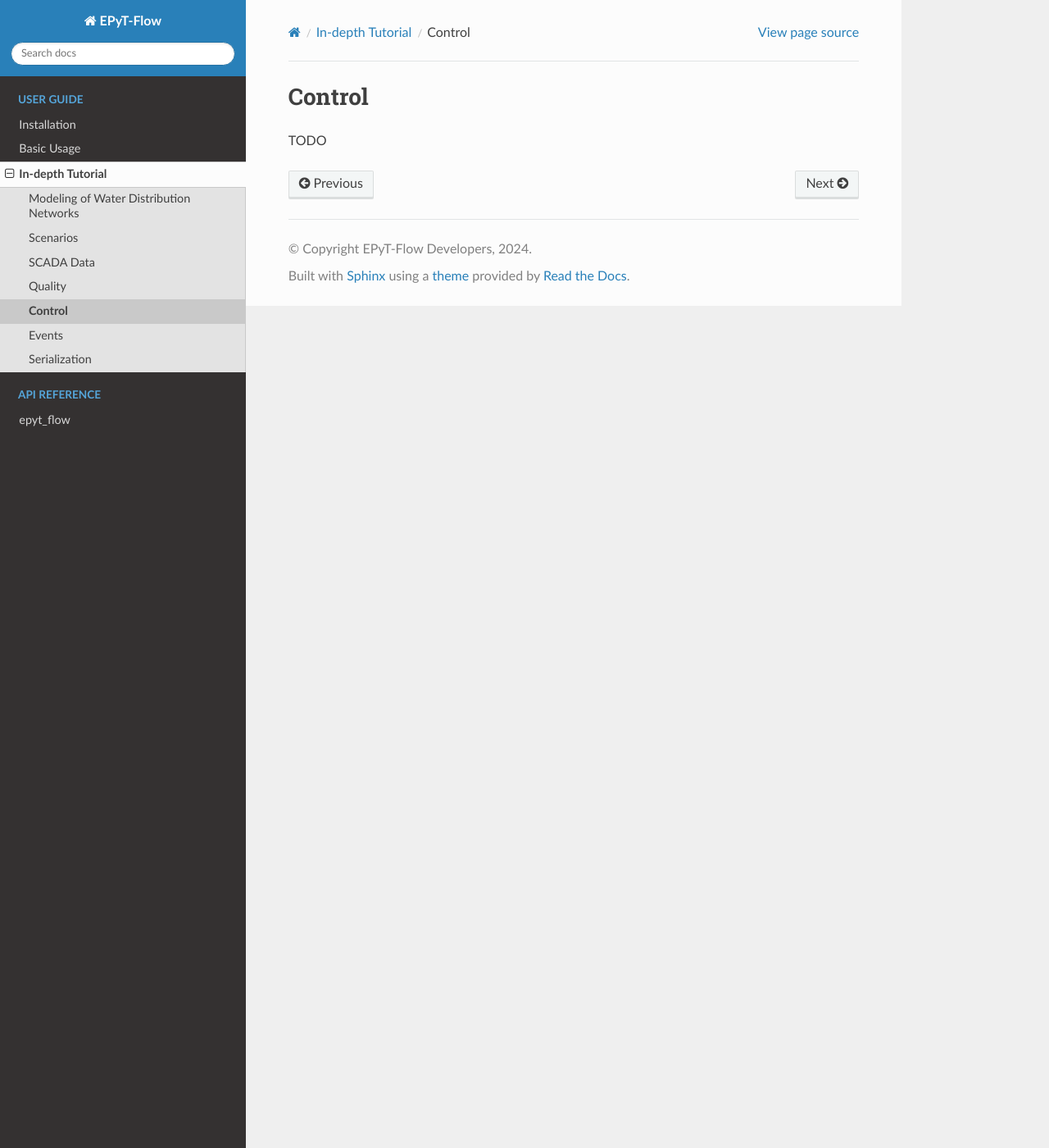
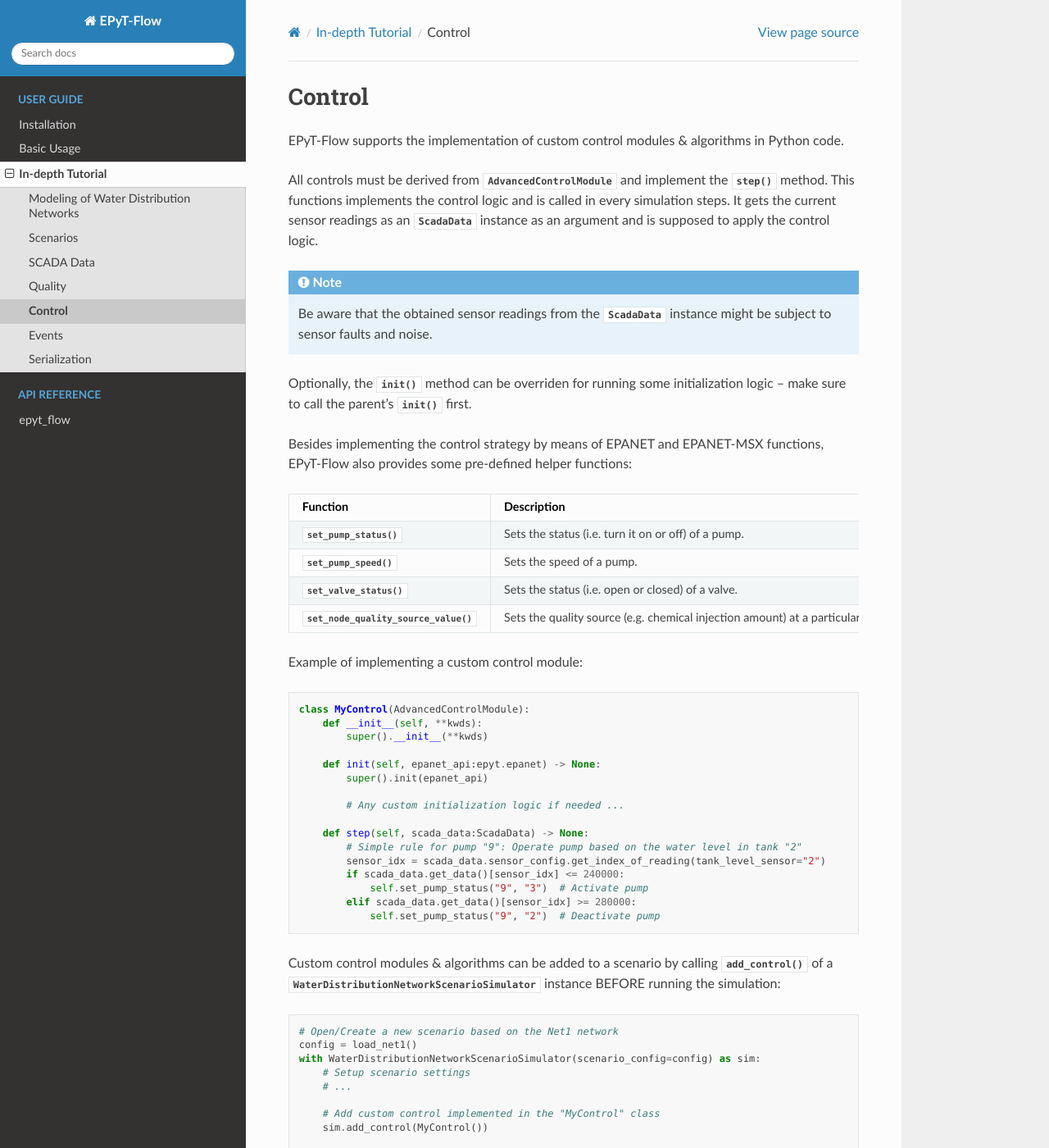
Before and after one commit to WaterFutures/EPyT-Flow, a Sphinx documentation site: the page built from docs/tut.control.rst, in a window 1280 px wide and 1400 px high. Shown: the whole window at 82% size. Built offline with Sphinx 7.4.7 and the Read the Docs theme 2.0.0, drawn with Linux system fonts in a browser that asks for light colours; some of the changed text lies outside the part shown.

Commit message:
Add tutorial and documentation on control

```diff
--- a/docs/tut.control.rst
+++ b/docs/tut.control.rst
@@ -4,4 +4,75 @@
 Control
 *******
 
-TODO
+EPyT-Flow supports the implementation of custom control modules & algorithms in Python code.
+
+All controls must be derived from :class:`~epyt_flow.simulation.scada.advanced_control.AdvancedControlModule`
+and implement the :func:`~epyt_flow.simulation.scada.advanced_control.AdvancedControlModule.step` method.
+This functions implements the control logic and is called in every simulation steps.
+It gets the current sensor readings as an :class:`~epyt_flow.simulation.scada.scada_data.ScadaData`
+instance as an argument and is supposed to apply the control logic.
+
+.. note::
+    Be aware that the obtained sensor readings from the
+    :class:`~epyt_flow.simulation.scada.scada_data.ScadaData`
+    instance might be subject to sensor faults and noise.
+
+Optionally, the :func:`~epyt_flow.simulation.scada.advanced_control.AdvancedControlModule.init` method
+can be overriden for running some initialization logic -- make sure to call the parent's
+:func:`~epyt_flow.simulation.scada.advanced_control.AdvancedControlModule.init` first.
+
+Besides implementing the control strategy by means of EPANET and EPANET-MSX functions,
+EPyT-Flow also provides some pre-defined helper functions:
+
++------------------------------------------------------------------------------------------------------------+---------------------------------------------------------------------------------------------------------+
+| Function                                                                                                   | Description                                                                                             |
++============================================================================================================+=========================================================================================================+
+| :func:`~epyt_flow.simulation.scada.advanced_control.AdvancedControlModule.set_pump_status`                 | Sets the status (i.e. turn it on or off) of a pump.                                                     |
++------------------------------------------------------------------------------------------------------------+---------------------------------------------------------------------------------------------------------+
+| :func:`~epyt_flow.simulation.scada.advanced_control.AdvancedControlModule.set_pump_speed`                  | Sets the speed of a pump.                                                                               |
++------------------------------------------------------------------------------------------------------------+---------------------------------------------------------------------------------------------------------+
+| :func:`~epyt_flow.simulation.scada.advanced_control.AdvancedControlModule.set_valve_status`                | Sets the status (i.e. open or closed) of a valve.                                                       |
++------------------------------------------------------------------------------------------------------------+---------------------------------------------------------------------------------------------------------+
+| :func:`~epyt_flow.simulation.scada.advanced_control.AdvancedControlModule.set_node_quality_source_value`   | Sets the quality source (e.g. chemical injection amount) at a particular node to a specific value.      |
++------------------------------------------------------------------------------------------------------------+---------------------------------------------------------------------------------------------------------+
+
+Example of implementing a custom control module:
+
+.. code-block:: python
+
+    class MyControl(AdvancedControlModule):
+        def __init__(self, **kwds):
+            super().__init__(**kwds)
+
+        def init(self, epanet_api:epyt.epanet) -> None:
+            super().init(epanet_api)
+
+            # Any custom initialization logic if needed ...
+
+        def step(self, scada_data:ScadaData) -> None:
+            # Simple rule for pump "9": Operate pump based on the water level in tank "2"
+            sensor_idx = scada_data.sensor_config.get_index_of_reading(tank_level_sensor="2")
+            if scada_data.get_data()[sensor_idx] <= 240000:
+                self.set_pump_status("9", "3")  # Activate pump
+            elif scada_data.get_data()[sensor_idx] >= 280000:
+                self.set_pump_status("9", "2")  # Deactivate pump
+
+
+Custom control modules & algorithms can be added to a scenario by calling
+:func:`~epyt_flow.simulation.scenario_simulator.WaterDistributionNetworkScenarioSimulator.add_control`
+of a :class:`~epyt_flow.simulation.scenario_simulator.WaterDistributionNetworkScenarioSimulator`
+instance BEFORE running the simulation:
+
+.. code-block:: python
+
+    # Open/Create a new scenario based on the Net1 network
+    config = load_net1()
+    with WaterDistributionNetworkScenarioSimulator(scenario_config=config) as sim:
+        # Setup scenario settings
+        # ...
+
+        # Add custom control implemented in the "MyControl" class
+        sim.add_control(MyControl())
+
+        # Run simulation
+        # ...
```
